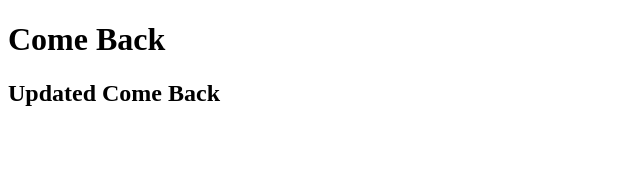
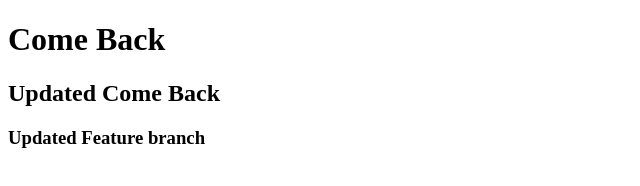
Before and after one commit to naqbas/comeback, a plain HTML site: page index.html in a window 1280 px wide. Shown: the whole page, without its empty margins (0-640 px from the left). Drawn offline with Linux system fonts and the light colour scheme.

Commit message:
updated index.html on feature branch

```diff
--- a/index.html
+++ b/index.html
@@ -11,6 +11,8 @@
     <h1>Come Back</h1>
 
     <h2>Updated Come Back</h2>
+
+    <h3>Updated Feature branch</h3>
 </body>
 
 </html>
```
